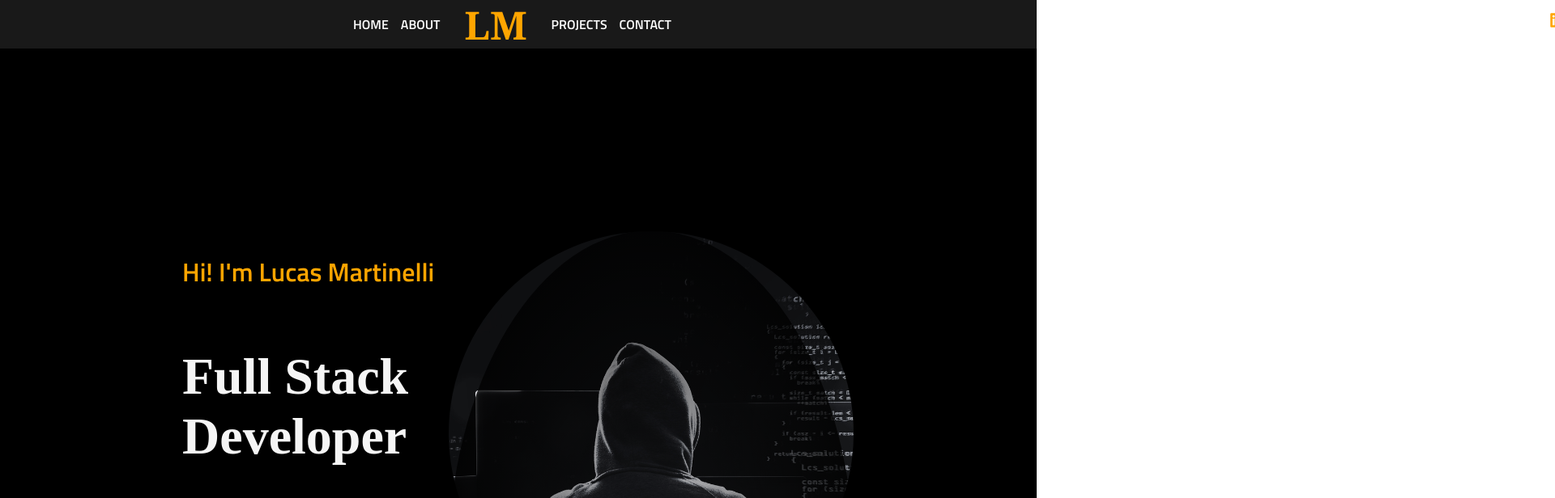
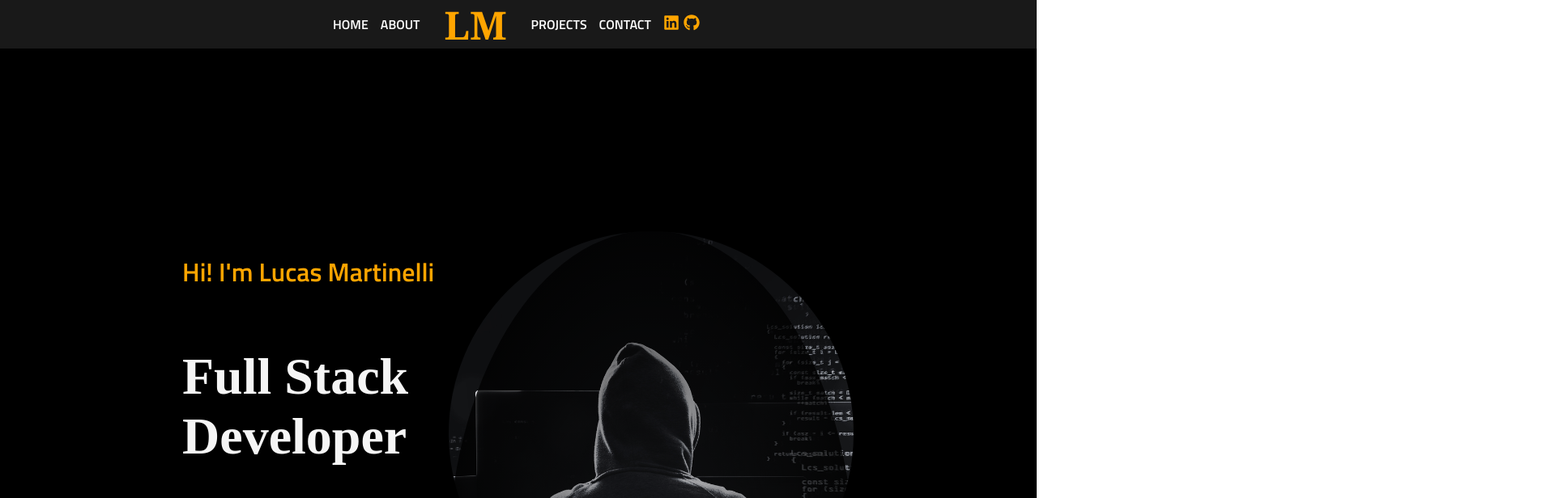
Before and after one commit to martinellilucas/portfolio, a React (Create React App) app in the folder client/: page / in a window 1280 px wide. Shown: the top 616 px of the page at 81% size, 1920 px wide, since content can reach past the window. Built offline with nearby package versions, Linux system fonts and the light colour scheme.

Commit message:
position absolute eliminada

```diff
--- a/client/src/components/Nav/Nav.module.css
+++ b/client/src/components/Nav/Nav.module.css
@@ -33,18 +33,15 @@
 }
 
 .icons {
-  position: absolute;
-  left: 1900px;
-  top: 15px;
+  position: relative;
   display: flex;
-  width: 80px;
   justify-content: space-evenly;
-
   align-items: center;
 }
 .icon {
   color: orange;
   text-decoration: none;
+  margin-right: 5px;
 }
 .icon:hover {
   color: white;
```
